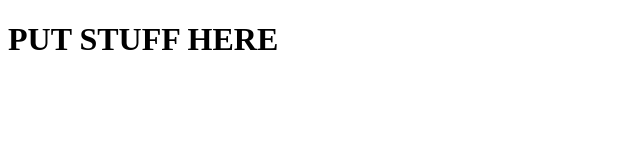
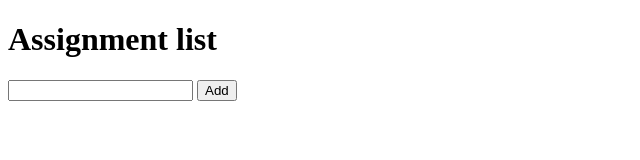
Before and after one commit to AutomatedArjane/todo_app_project, a website: page front_side/index.html in a window 1280 px wide. Shown: the whole page, without its empty margins (0-640 px from the left). Drawn offline with Linux system fonts and the light colour scheme; files that its build step writes are made by us from their sources.

Commit message:
Created an html file for the basic app layout

```diff
--- a/front_side/index.html
+++ b/front_side/index.html
@@ -6,12 +6,15 @@
     <meta name="viewport" content="width=device-width, initial-scale=1.0">
     <link rel="stylesheet" href="front_side/styles.css">
     <title>Todo app</title>
+    <script src="front_side/code.js"></script>
 </head>
-<body>
-    <h1>PUT STUFF HERE</h1>
-
-
-
-    <script src="front_side/code.js"></script>
+<body onload="init()">
+    <div id="container">
+      <h1>Assignment list</h1>
+      <input type="text" id="newTodo"/>
+      <button onclick="addTodo()">Add</button>
+      <ul id="todosList"></ul>
+      <p id="infoText"></p>
+    </div>
 </body>
 </html>
```
